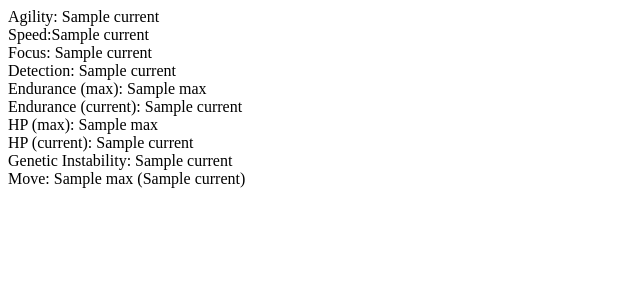
After one commit to matthull/for-science, a Node server app: template assets/js/templates/player-status.hbs in a window 1280 px wide. The commit adds this page. Shown: the top 300 px of the page, without its empty margins (0-640 px from the left). Run offline with Node 20, Linux system fonts and the light colour scheme; the template is opened without the code that fills it: most values are stand-ins (such as "Sample title", 1, 10 or a date in 2020); some libraries are stand-ins or nearby versions.

```diff
--- /dev/null
+++ b/assets/js/templates/application.hbs
@@ -0,0 +1,4 @@
+<div class="sidebar">
+    {{outlet player-status}}
+    {{outlet log-readout}}
+</div>
--- /dev/null
+++ b/assets/js/templates/player-status.hbs
@@ -0,0 +1,34 @@
+<section class="attributes">
+    <header class='attribute'>
+        Agility: {{agility.current}}
+    </header>
+    <header class='attribute'>
+        Speed:{{speed.current}}
+    </header>
+    <header class='attribute'>
+        Focus: {{focus.current}}
+    </header>
+    <header class='attribute'>
+        Detection: {{detection.current}}
+    </header>
+    <header class='attribute'>
+        Endurance (max): {{endurance.max}}
+    </header>
+    <header class='attribute'>
+        Endurance (current): {{endurance.current}}
+    </header>
+    <header class='attribute'>
+        HP (max): {{hp.max}}
+    </header>
+    <header class='attribute'>
+        HP (current): {{hp.current}}
+    </header>
+    <header class='attribute'>
+        Genetic Instability: {{instability.current}}
+    </header>
+    <header class='attribute'>
+        Move: {{move.max}} ({{move.current}})
+    </header>
+</section>
+<section class="abilities">
+</section>
--- a/assets/js/templates/sidebar.hbs
+++ /dev/null
@@ -1 +0,0 @@
-{{render 'playerstatus' Game.pc.attributes}}
```
Also changed, not shown: assets/css/game.styl (+16 -2 lines), assets/js/templates/log-readout.hbs (added, +7 -0 lines), 6 other files.
